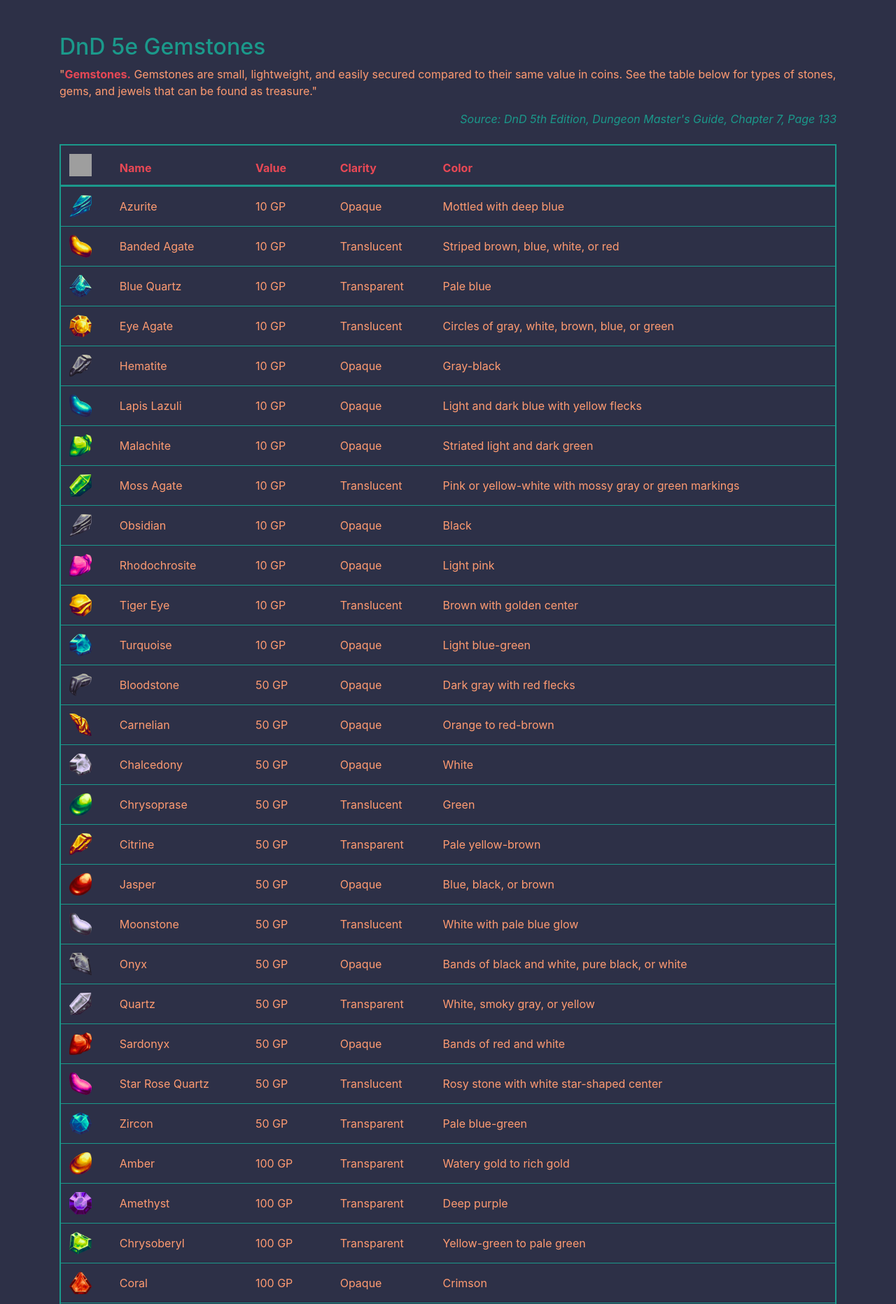
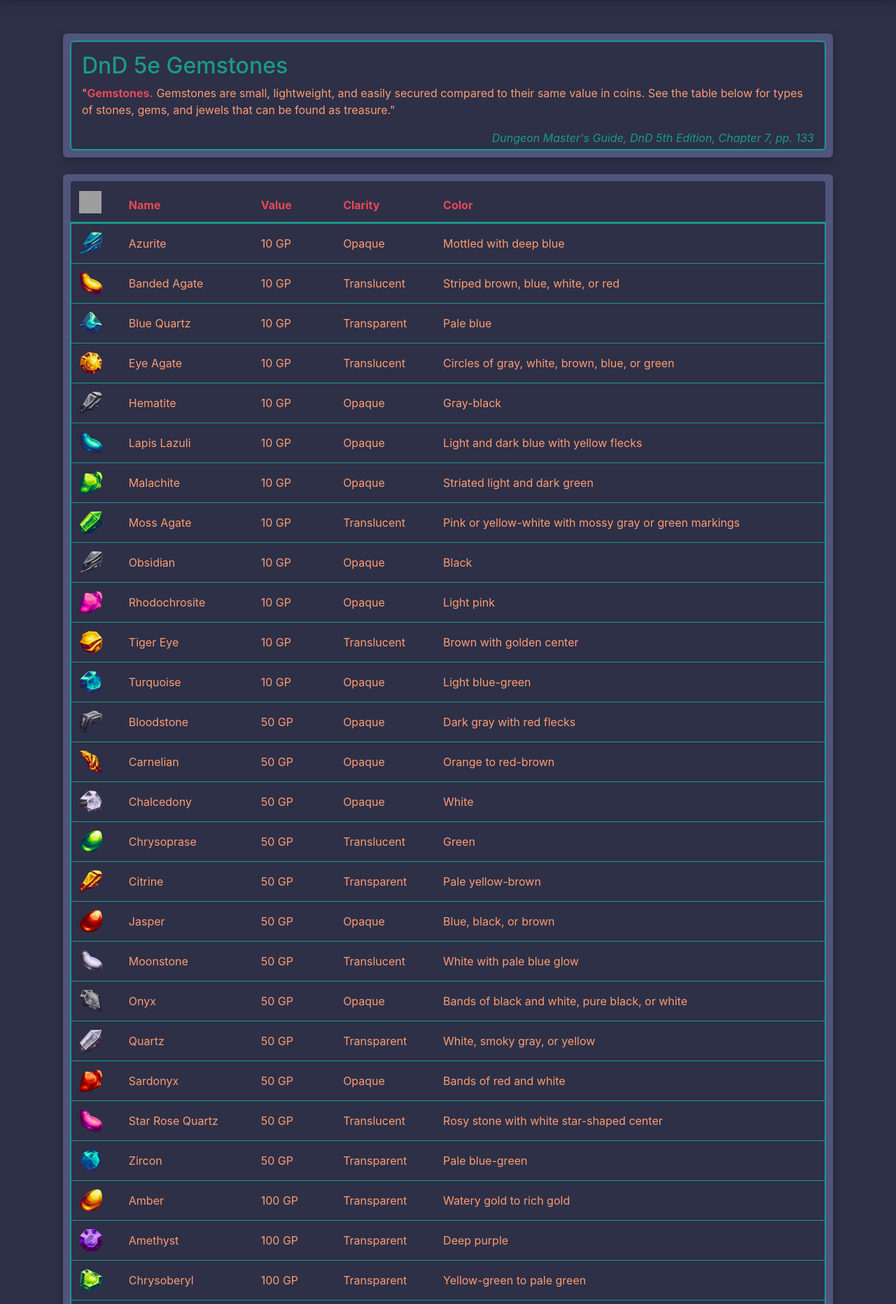
Before and after one commit to Stephanie-Burns/gemstone_roller_demo, a Django app: page /treasure/gemstone/ in a window 1280 px wide. Shown: the part 61-1925 px from the top of the page at 70% size. Run offline with Django 4.2, Linux system fonts and the light colour scheme; data comes from the database, SQL or seed files in the repository; some libraries are stand-ins or nearby versions; grey boxes are pictures that could not be loaded.

Commit message:
basic styles

```diff
--- a/static/css/landing.css
+++ b/static/css/landing.css
@@ -1,4 +1,5 @@
 
+/* === Form Styles === */
 input, textarea, select {
     background-color: #50557c;  /* Background color */
     color: #ff9b71;  /* Text color */
@@ -8,19 +9,76 @@ label {
     color: #e84855;
 }
 
+
+/* === Document Wrapper Styles === */
+.outer-content-container {
+    border-radius: 6px;
+    background-color: #50557c;
+    padding: 10px 10px 10px 10px;
+    margin: 5px;
+    box-shadow: 0 4px 8px rgba(0, 0, 0, 0.1), 0 6px 20px rgba(0, 0, 0, 0.1);
+}
+
+.inner-content-container {
+    color: #ff9b71;
+    border-radius: 6px;
+    background-color: #2d3047;
+    border: 2px solid #1b998b;
+    padding: 15px 15px 15px 15px;
+}
+
+
+/* === Table Styles === */
+.inner-table-container {
+    border-radius: 6px;
+    margin-bottom: -15px;
+}
+
 .table {
     color: #ff9b71;
-    border: 2px solid #1b998b;
+}
+
+.gemstone-table {
+    border-radius: 6px;
+    padding: 2px;
+}
+
+.gemstone-table-container {
+    border-radius: 6px;
+    background-color: #50557c;
+    padding: 15px 15px 1px 15px;
+    margin: 5px;
+    box-shadow: 0 4px 8px rgba(0, 0, 0, 0.1), 0 6px 20px rgba(0, 0, 0, 0.1);
+}
+
+.gemstone-tbody {
+    padding: 5px;
+    margin: 10px;
+}
+
+.gemstone-thead {
+    color: #e84855;
+    background-color: #2d3047;
+    border-top: 2px solid #2d3047;
+    border-bottom: 3px solid #1b998b;
 }
 
 .gemstone-th:hover {
-    background-color: #50557c;
+    color: #ffffff;
+    cursor: pointer;
 }
 
-.gemstone-th {
+.gemstone-tr {
     cursor: pointer;
-    color: #e84855;
-    border-top: none;
+    vertical-align: middle;
+    background-color: #2d3047;
+    border-left: 2px solid #1b998b;
+    border-right: 2px solid #1b998b;
+}
+
+.gemstone-tr:hover {
+    color: #ffffff;
+    background-color: #50557c;
 }
 
 td {
@@ -29,19 +87,16 @@ td {
     border-right: none;
 }
 
-thead {
-    border-bottom: 3px solid #1b998b;
-}
-.gemstone-tr:hover {
-    background-color: #50557c;
-}
-.gemstone-tr {
-    cursor: pointer;
+.gemstone-table td, th {
+    vertical-align: middle;
 }
 
-.gemstone-table td, .gemstone-table th {
-    vertical-align: middle;
-}
+
+/* === Document Styles === */
+
+/** {*/
+/*    border: 1px solid red !important;*/
+/*}*/
 
 body {
     background-color: #2d3047;
@@ -62,25 +117,25 @@ em {
 
 /* === Navbar Styles === */
 
-/* General navbar styling */
 .custom-navbar {
     background-color: #2d3047;
     border: 2px solid #1b998b;
     border-bottom: 3px solid #1b998b;
+    box-shadow: 0 4px 8px rgba(0, 0, 0, 0.1), 0 6px 20px rgba(0, 0, 0, 0.1);
+    /*background-color: #50557c;*/
+    /*border: 2px solid #50557c;*/
+    /*border-bottom: 3px solid #50557c;*/
 }
 
-/* Text colors for the brand and links */
 .custom-navbar-brand, .custom-nav-link {
     color: #1b998b;
 }
 
-/* Active state */
 .custom-active .custom-nav-link,
 .custom-navbar-brand.custom-active {
     color: #40ddcb;
 }
 
-/* Hover state */
 .custom-nav-link:hover,
 .custom-navbar-brand:hover {
     color: #ffffff;
--- a/treasure/templates/treasure/gemstone-all.html
+++ b/treasure/templates/treasure/gemstone-all.html
@@ -1,10 +1,14 @@
 
+<div class="outer-content-container mb-4">
+    <div class="container inner-content-container pb-0">
+        <h2>DnD 5e Gemstones</h2>
 
+        <p>
+            "<strong>Gemstones.</strong> Gemstones are small, lightweight, and easily secured compared to their
+            same value in coins. See the table below for types of stones, gems, and jewels that can be found as treasure."
+        </p>
+        <p class="text-right pb-1 mb-0"><em>Dungeon Master's Guide, DnD 5th Edition, Chapter 7, pp. 133</em></p>
+    </div>
+</div>
 
-    <h2>DnD 5e Gemstones</h2>
-    <p>
-        "<strong>Gemstones.</strong> Gemstones are small, lightweight, and easily secured compared to their
-        same value in coins. See the table below for types of stones, gems, and jewels that can be found as treasure."
-    </p>
-    <p class="float-right mb-4"><em>Source: DnD 5th Edition, Dungeon Master's Guide, Chapter 7, Page 133</em></p>
     {% include 'treasure/snippets/gemstone-table.html' %}
--- a/treasure/templates/treasure/snippets/gemstone-table.html
+++ b/treasure/templates/treasure/snippets/gemstone-table.html
@@ -3,21 +3,23 @@
 {% load static %}
 
 {% if gemstones %}
+    <div class="outer-content-container">
+        <div class="table-responsive inner-table-container">
             <table id="gemstoneTable" class="table gemstone-table">
-       <thead>
+                <thead class="gemstone-thead">
                     <tr>
-                <th class="gemstone-th"><img src="{% static 'img/gemstone-default.png' %}" alt="Default Gemstone" height="32" width="32"> </th>
-                <th class="gemstone-th" role="button" onclick="sortTable('name', 'string')">Name</th>
-                <th class="gemstone-th" role="button" onclick="sortTable('value', 'number')">Value</th>
-                <th class="gemstone-th" role="button" onclick="sortTable('clarity', 'string')">Clarity</th>
-                <th class="gemstone-th" role="button" onclick="sortTable('color', 'string')">Color</th>
+                        <th><img src="{% static 'img/gemstone-default.png' %}" alt="Default Gemstone" height="32" width="32"> </th>
+                        <th role="button" onclick="sortTable('name', 'string')">Name</th>
+                        <th role="button" onclick="sortTable('value', 'number')">Value</th>
+                        <th role="button" onclick="sortTable('clarity', 'string')">Clarity</th>
+                        <th role="button" onclick="sortTable('color', 'string')">Color</th>
                     </tr>
                 </thead>
-       <tbody>
+                <tbody class="gemstone-tbody">
                 {% for gemstone in gemstones %}
                     <tr class="gemstone-tr" onclick="window.location='{% url 'treasure:gemstone_view' gemstone.id %}';">
                         <td><img src="{{ gemstone.icon.image.url }}" alt="{{ gemstone.name }}" height="32" width="32"></td>
-                   <td>{{ gemstone.name }}</td>
+                        <td class="gemstone-td">{{ gemstone.name }}</td>
                         <td>{{ gemstone.value|intcomma }} GP</td>
                         <td>{{ gemstone.clarity|capfirst }}</td>
                         <td>{{ gemstone.color|capfirst }}</td>
@@ -25,6 +27,8 @@
                 {% endfor %}
                 </tbody>
             </table>
+        </div>
+    </div>
 
     <script src="{% static 'js/sort-gemstone-table.js' %}"></script>
 
```
Lines whose indentation alone changed are shown as unchanged.
